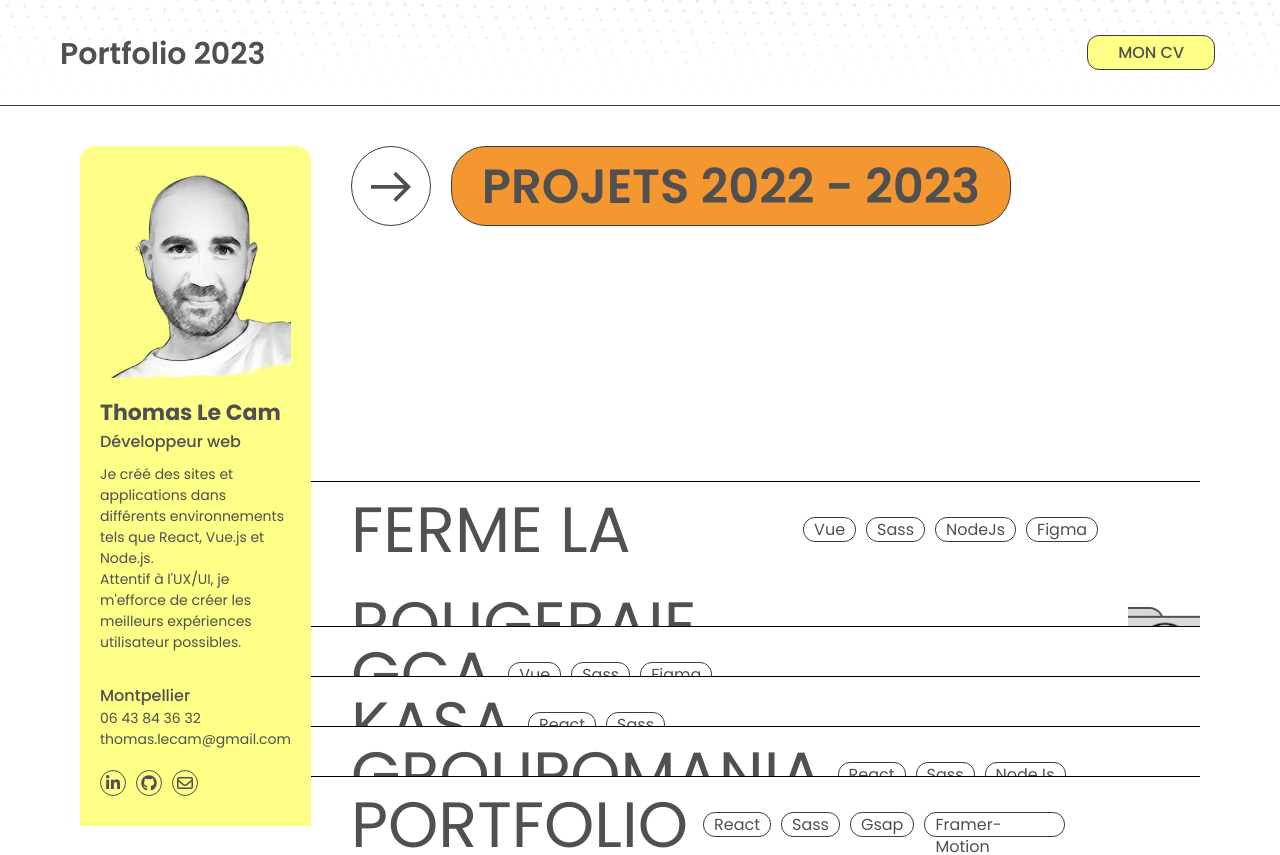
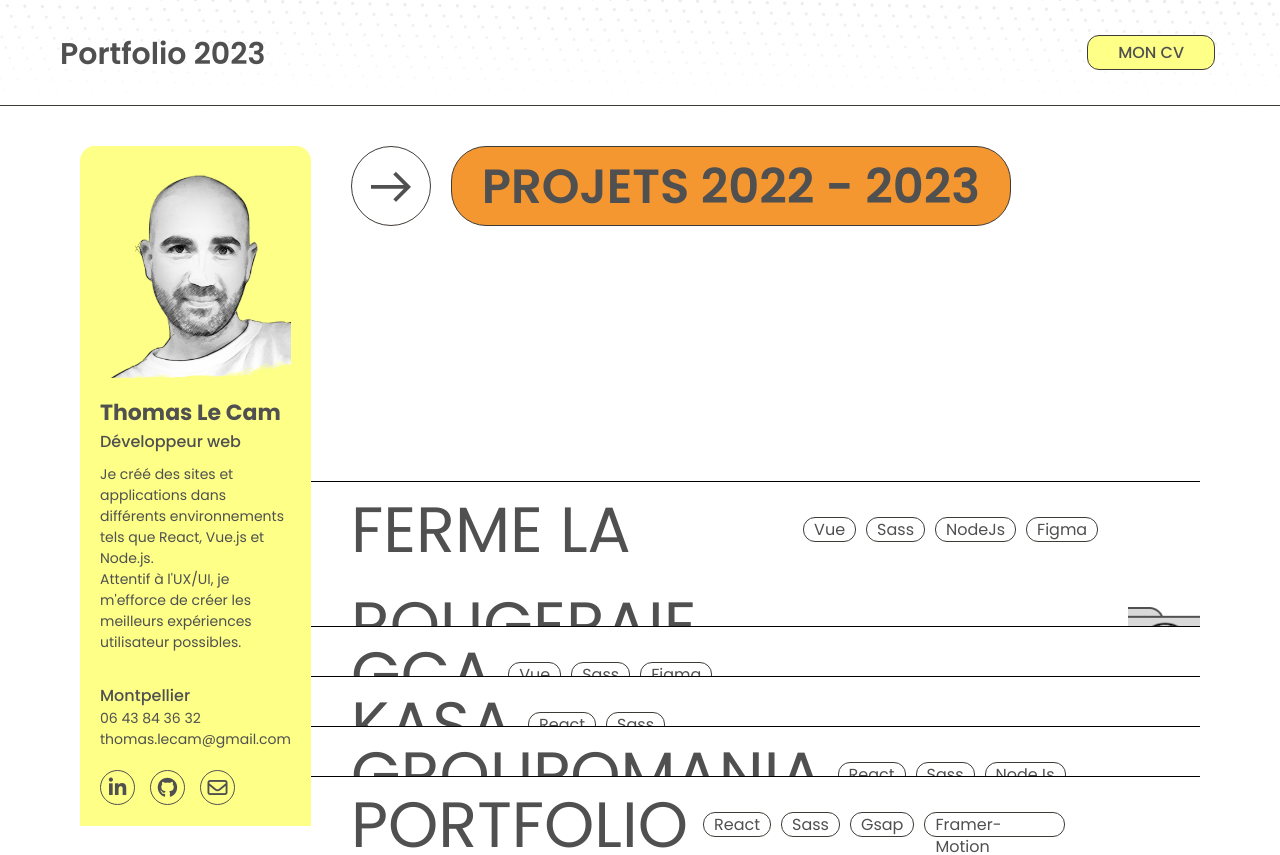
Before and after one commit to ThomasdevLC/portfolio_07_2023, a React (Create React App) app: page / in a window 1280 px wide. Shown: the top 855 px of the page. Built offline with nearby package versions, Linux system fonts and the light colour scheme.

Commit message:
animation  title work component

```diff
--- a/src/assets/styles/pages/_Home.scss
+++ b/src/assets/styles/pages/_Home.scss
@@ -94,17 +94,18 @@
     &__socials {
       margin-top: 20px;
       display: flex;
-      gap: 10px;
+      gap: 15px;
 
       & i {
+        font-size: 20px;
         display: flex;
         justify-content: center;
         align-items: center;
-        width: 20px;
-        height: 20px;
+        width: 35px;
+        height: 35px;
         border: 1px solid;
         border-radius: 50%;
-        padding: 12px;
+        padding: 15px;
 
         &:hover {
           cursor: pointer;
--- a/src/components/WorksComponent.js
+++ b/src/components/WorksComponent.js
@@ -26,7 +26,7 @@ const WorksComponent = () => {
       const titleElement = titleRef.current;
       gsap.fromTo(
         titleElement,
-        { opacity: 0, y: -25 },
+        { opacity: 0, y: 45 },
         { opacity: 1, duration: 0.8, y: 0, ease: "power2.out", delay: 1.2 }
       );
     }
```
